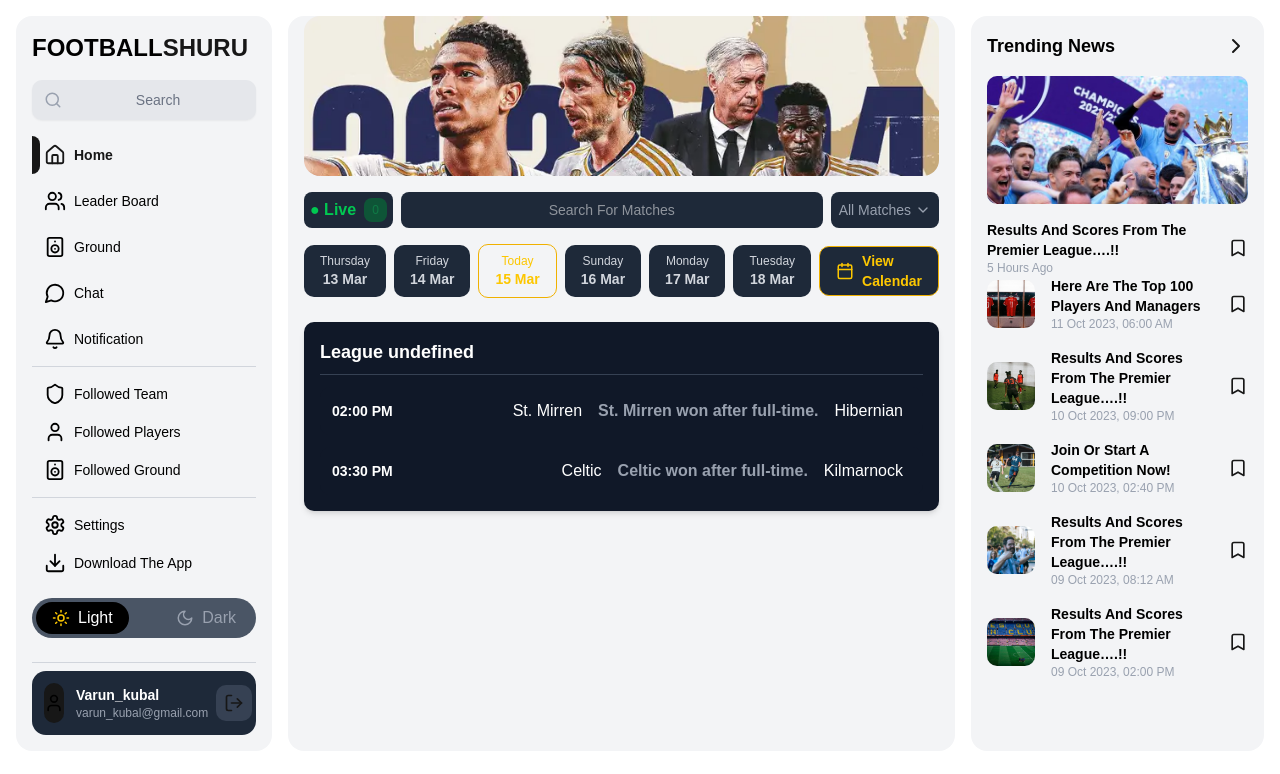
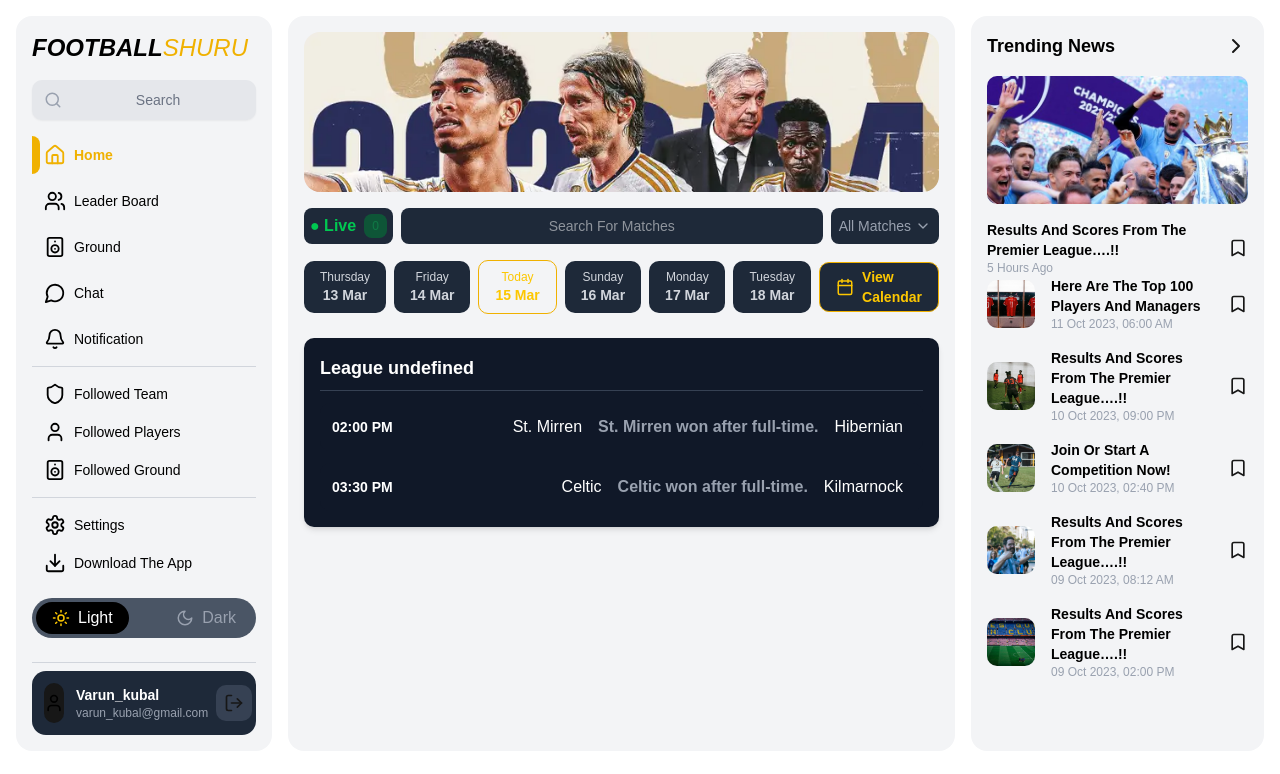
Before and after one commit to tilakved/football-score, a React (Vite) app: page / in a window 1280 px wide. Shown: the top 774 px of the page. Built offline with nearby package versions, Linux system fonts and the light colour scheme; no server answers; the HTML template or start-up script is replaced by a standard one; a web font is replaced by a local one.

Commit message:
width adjustments

```diff
--- a/src/components/MatchPage.tsx
+++ b/src/components/MatchPage.tsx
@@ -50,7 +50,7 @@ export default function MatchPage() {
         <img
           src={bannerImage}
           alt="Banner"
-          className="w-full h-40 object-cover rounded-2xl object-top"
+          className="w-full h-40 object-cover rounded-2xl object-top mt-4"
         />
       </div>
 
@@ -89,7 +89,7 @@ export default function MatchPage() {
         {/* Match List */}
         <div className="mt-6 space-y-6">
           {isLoading && (
-            <p className="text-center mt-4 animate-pulse">Loading...</p>
+            <p className="text-center mt-4 animate-pulse text-primary">Loading...</p>
           )}
           {error && (
             <p className="text-center mt-4 text-red-500">
--- a/src/components/Sidebar.tsx
+++ b/src/components/Sidebar.tsx
@@ -49,10 +49,10 @@ export default function Sidebar() {
     };
 
     return (
-        <aside className="text-black dark:text-white w-64 p-4 flex flex-col bg-gray-100 dark:bg-gray-900 rounded-2xl">
+        <aside className="text-black dark:text-white w-full md:w-64 p-4 flex flex-col bg-gray-100 dark:bg-gray-900 rounded-2xl">
             {/* Logo */}
-            <h2 className="text-2xl font-bold mb-4">
-                FOOTBALL<span className="text-primary">SHURU</span>
+            <h2 className="text-2xl font-bold mb-4 italic">
+                FOOTBALL<span className="text-yellow-500 font-light">SHURU</span>
             </h2>
 
             {/* Search Bar */}
@@ -148,11 +148,11 @@ const SidebarItem = ({
 }) => (
     <div
         className={`relative flex items-center space-x-2 px-3 py-2 rounded-md cursor-pointer transition ${
-            active ? "text-primary font-bold dark:text-white dark:bg-gray-700" : "hover:bg-gray-200 dark:hover:bg-gray-800"
+            active ? "text-yellow-500 font-bold" : "hover:bg-gray-200 dark:hover:bg-gray-800"
         }`}
         onClick={onClick}
     >
-        {active && <div className="absolute left-0 w-2 h-full bg-primary rounded-r-full"></div>}
+        {active && <div className="absolute left-0 w-2 h-full bg-yellow-500 rounded-r-full"></div>}
         {icon}
         <span className="text-sm">{label}</span>
     </div>
--- a/src/components/TrendingNews.tsx
+++ b/src/components/TrendingNews.tsx
@@ -53,10 +53,9 @@ const newsData = [
 
     },
 ];
-
 export default function TrendingNews() {
     return (
-        <div className="bg-darker text-black dark:text-white p-4 max-w-[300px] rounded-2xl bg-gray-100 dark:bg-gray-900">
+        <div className="bg-darker text-black dark:text-white p-4 w-full md:w-auto rounded-2xl bg-gray-100 dark:bg-gray-900">
             <div className="flex items-center justify-between mb-4">
                 <h3 className="text-lg font-semibold ">Trending News</h3>
                 <span className="text-primary text-xl"><ChevronRight/></span>
@@ -67,16 +66,16 @@ export default function TrendingNews() {
                     alt={bannerNews.title}
                     className="w-full h-32 rounded-lg object-cover"
                 />
-                <div className="flex items-center gap-2">
+                <div className="flex items-center gap-2 w-full">
                     <div className="flex-1">
-                        <h4 className="text-sm font-semibold ">{bannerNews.title}</h4>
+                        <h4 className="text-sm font-semibold">{bannerNews.title}</h4>
                         <p className="text-xs text-gray-400">{bannerNews.time}</p>
                     </div>
                     <Bookmark className="text-primary w-5 h-5" />
                 </div>
             </div>
             <div className="space-y-4">
-                {newsData.map((news, index) => (
+                {newsData.map((news) => (
                     <div key={news.id} className="flex items-center gap-4">
                         <img
                             src={news.image}
@@ -84,7 +83,7 @@ export default function TrendingNews() {
                             className="w-12 h-12 rounded-lg object-cover"
                         />
                         <div className="flex-1">
-                            <h4 className="text-sm font-semibold ">{news.title}</h4>
+                            <h4 className="text-sm font-semibold">{news.title}</h4>
                             <p className="text-xs text-gray-400">{news.time}</p>
                         </div>
                         <Bookmark className="text-primary w-5 h-5" />
```
